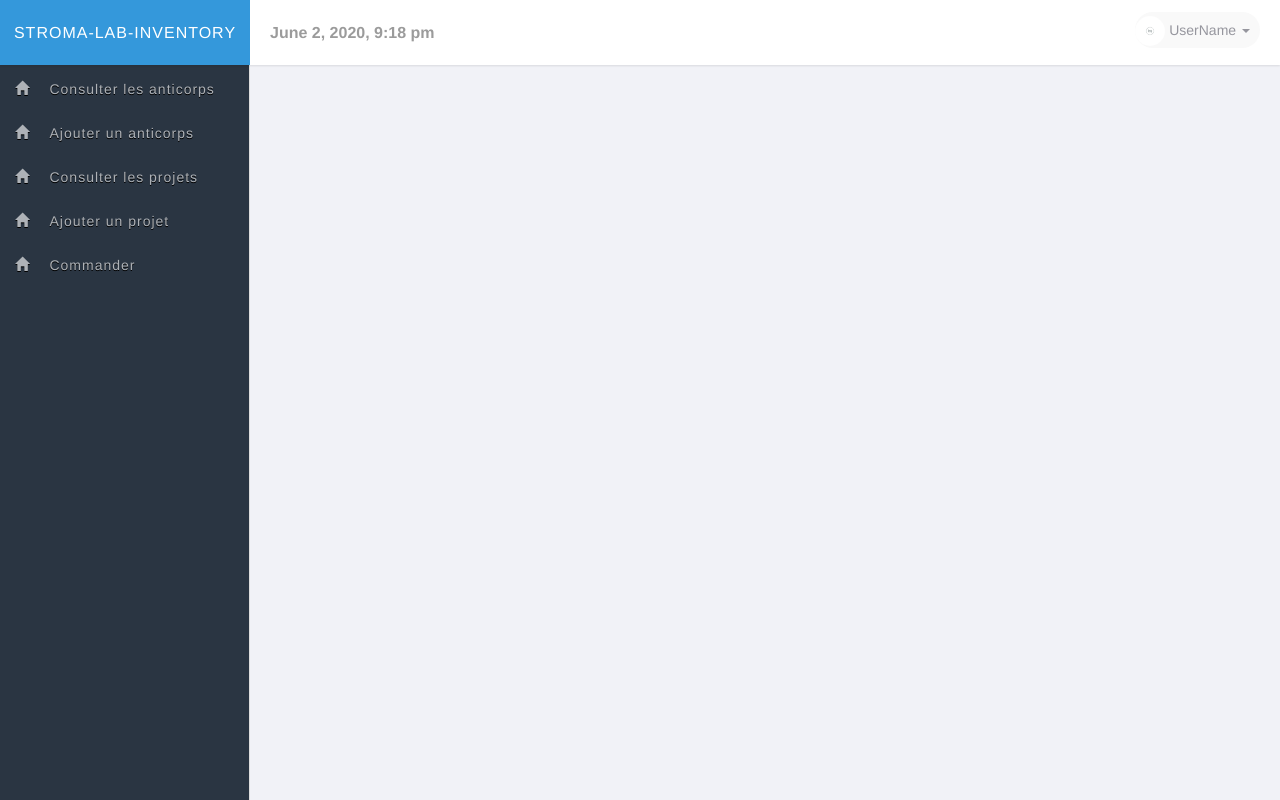
After one commit to aissatna/laboratoryExtranet, a PHP site: page /layouts/header.php in a window 1280 px wide. The commit adds this page. Run offline with PHP 8.4, Linux system fonts and the light colour scheme; some libraries are stand-ins or nearby versions.

Commit message:
finalisation des pages header, admin_menu et footer

```diff
--- a/index.php
+++ b/index.php
@@ -2,11 +2,11 @@
 <html lang="fr">
 <head>
     <meta charset="UTF-8">
-    <link href="resources/css/style.css" rel="stylesheet" type="text/css">
+    <link href="libs/css/style.css" rel="stylesheet" type="text/css">
     <title>Title</title>
 </head>
 <body>
-<a href="resources/php/accueilGestionnaire.php" target="_blank"> Gestionnaire</a>
-<a href="resources/php/accueilUtilisateur.php" target="_blank"> Utilisateur</a>
+<a href="layouts/header.php" target="_blank"> Gestionnaire</a>
+<a href="layouts/header.php" target="_blank"> Utilisateur</a>
 </body>
 </html>
--- /dev/null
+++ b/layouts/admin_menu.php
@@ -0,0 +1,32 @@
+<ul>
+    <li>
+        <a href="#">
+            <i class="glyphicon glyphicon-home"></i>
+            <span>Consulter les anticorps </span>
+        </a>
+    </li>
+    <li>
+        <a href="#">
+            <i class="glyphicon glyphicon-home"></i>
+            <span>Ajouter un anticorps </span>
+        </a>
+    </li>
+    <li>
+        <a href="#">
+            <i class="glyphicon glyphicon-home"></i>
+            <span>Consulter les projets </span>
+        </a>
+    </li>
+    <li>
+        <a href="#">
+            <i class="glyphicon glyphicon-home"></i>
+            <span>Ajouter un projet </span>
+        </a>
+    </li>
+    <li>
+        <a href="#">
+            <i class="glyphicon glyphicon-home"></i>
+            <span>Commander </span>
+        </a>
+    </li>
+</ul>
--- /dev/null
+++ b/layouts/header.php
@@ -0,0 +1,57 @@
+<!DOCTYPE html>
+<html lang="fr">
+<head>
+    <meta name="viewport"
+          content="width=device-width, user-scalable=no, initial-scale=1.0, maximum-scale=1.0, minimum-scale=1.0">
+    <meta http-equiv="X-UA-Compatible" content="ie=edge">
+    <title>Title</title>
+    <link rel="stylesheet" href="https://maxcdn.bootstrapcdn.com/bootstrap/3.3.4/css/bootstrap.min.css"/>
+    <link rel="stylesheet" href="//cdnjs.cloudflare.com/ajax/libs/bootstrap-datepicker/1.3.0/css/datepicker3.min.css" />
+    <link rel="stylesheet" type="text/css" href="../libs/css/style.css">
+
+</head>
+<body>
+<header id="header-page">
+    <div class="logo pull-left"> Stroma-Lab-Inventory </div>
+    <div class="header-content">
+        <div class="header-date pull-left">
+            <strong><?php echo date("F j, Y, g:i a");?></strong>
+        </div>
+        <div class="pull-right clearfix" >
+            <ul class="info-menu list-inline list-unstyled">
+                <li class="profile">
+                    <a href="#" data-toggle="dropdown" class="toggle" aria-expanded="false">
+                        <img src="../uploads/no_image.jpg" alt="user-image" class="img-circle img-inline">
+                        <span>UserName <i class="caret"></i></span>
+                    </a>
+                    <ul class="dropdown-menu">
+                        <li>
+                            <a href="#">
+                                <i class="glyphicon glyphicon-user"></i>
+                                Profile
+                            </a>
+                        </li>
+                        <li>
+                            <a href="#" title="edit account">
+                                <i class="glyphicon glyphicon-cog"></i>
+                                Settings
+                            </a>
+                        </li>
+                        <li class="last">
+                            <a href="#">
+                                <i class="glyphicon glyphicon-off"></i>
+                                Logout
+                            </a>
+                        </li>
+                    </ul>
+                </li>
+            </ul>
+        </div>
+    </div>
+</header>
+    <div class="sidebar">
+        <!-- admin menu -->
+        <?php include_once('admin_menu.php');?>
+    </div>
+    <div class="page">
+    <div class="container-fluid">
--- /dev/null
+++ b/libs/css/style.css
@@ -0,0 +1,147 @@
+/*--------------------------------------------------------------*/
+/* BASIC
+/*--------------------------------------------------------------*/
+
+body {
+    font-family: 'Helvetica Neue', Helvetica, Arial, sans-serif;
+    font-size: 16px;
+    font-weight: 400;
+    overflow-x: hidden;
+    overflow-y: auto;
+    background: #f1f2f7;
+    height: 100%;
+    width: 100%;
+}
+a{
+    text-decoration: none;
+    color: #777777;
+}
+/*--------------------------------------------------------------*/
+/* HEADER-PAGE
+/*--------------------------------------------------------------*/
+#header-page{
+    position: fixed;
+    z-index: 99;
+    top: 0;
+    left: 0;
+    background-color: #fff;
+    width: 100%;
+    height: 65px;
+    line-height: 65px;
+    box-shadow: 0 1px 2px rgba(0,0,0,0.1);
+}
+#header-page .logo{
+    color: #fff;
+    text-align: center;
+    font-weight: 500;
+    text-transform: uppercase;
+    letter-spacing: 1px;
+    display: inline-block;
+    width: 250px;
+    background-color: #3498DB;
+}
+.header-date{
+    color: #9b9b9b;
+    margin-left: 20px;
+}
+.info-menu{
+    height: 60px;
+    margin: 0;
+    line-height: 60px;
+    padding: 0 15px;
+}
+.info-menu li.profile{
+    position: relative;
+}
+.profile a.toggle{
+    text-decoration: none;
+    text-align: center;
+    font-size: 14px;
+    color: rgba(150, 150, 158, 1.0);
+    position: relative;
+    padding: 10px 10px 10px 0;
+    margin: 0;
+    background: #f9f9f9;
+    border-radius: 30px;
+}
+.info-menu li.profile a img{
+    width: 30px;
+    height: 30px;
+
+}
+.dropdown-menu{
+    margin-top: 4px;
+    border-color:#fefefe;
+    border-radius: 0;
+    box-shadow: 0 0 5px rgba(86, 96, 117, 0.15);
+}
+.dropdown-menu li {
+    margin: 0;
+    padding: 0;
+    display: block;
+    line-height: 35px;
+}
+.dropdown-menu li a {
+    text-decoration: none;
+    display: block;
+    font-size: 14px;
+    position: relative;
+    line-height: 30px;
+    width: 100%;
+    border-bottom: 1px solid #f4faf9;
+}
+.dropdown-menu li a i{
+    margin-top: 5px;
+}
+.dropdown-menu li.last a{
+    border-bottom: 0;
+}
+/*---------------- sidebar-----------------*/
+.sidebar {
+    position: fixed;
+    z-index: 10;
+    left: 0;
+    top: 0;
+    padding: 65px 0 0;
+    height: 100%;
+    width: 250px;
+    background: #2a3542;
+    border-right: 1px solid #ddd;
+    text-align: center
+}
+.sidebar ul{
+    list-style: none;
+    margin: 0;
+    padding: 0;
+}
+.sidebar ul li {
+    display: block;
+}
+.sidebar ul li:hover{
+    background-color:#35404d;
+    transition: all .2s ease-in-out;
+}
+.sidebar ul li a {
+    color: #aeb2b7;
+    display: block;
+    overflow: hidden;
+    position: relative;
+    white-space: nowrap;
+    text-decoration: none;
+    text-align: left;
+}
+.sidebar ul li a :hover{
+    color: #fff;
+}
+.sidebar ul li a span,
+.sidebar ul li i{
+    font-size: 14px;
+    font-weight: 300;
+    letter-spacing: 1px;
+    text-shadow: 0 1px rgba(0,0,0, 1);
+}
+.sidebar ul li a i{
+     color: #aeb2b7;
+     padding: 15px 15px;
+     text-align: center;
+ }
--- /dev/null
+++ b/php/login.php
@@ -0,0 +1,3 @@
+<?php
+
+?>
--- a/resources/css/style.css
+++ /dev/null
@@ -1,3 +0,0 @@
-p{
-    border: 1px solid black;
-}
```
Also changed, not shown: includes/config.php (added, +8 -0 lines), includes/database.php (added, +37 -0 lines), layouts/footer.php (added, +10 -0 lines), resources/php/accueilGestionnaire.php (deleted, +0 -14 lines), resources/php/accueilUtilisateur.php (deleted, +0 -13 lines), resources/php/fonctionsUtils.php (deleted, +0 -19 lines), libs/js/script.js (added), uploads/no_image.jpg (added), 6 other files.
